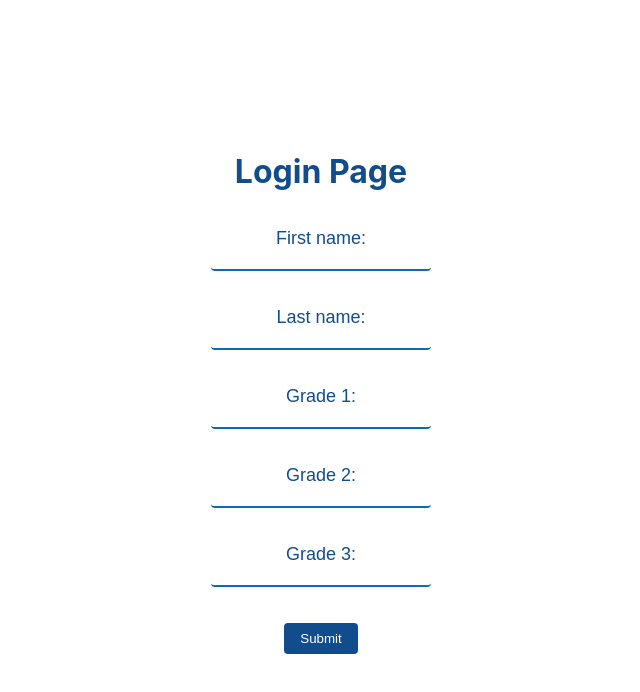
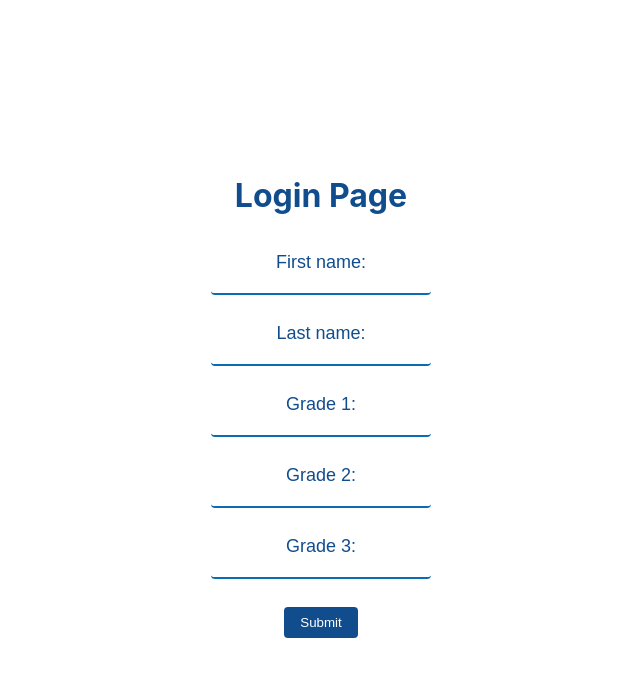
Before and after one commit to omerh23/devops, a React (Create React App) app: page / in a window 1280 px wide. Shown: the top 692 px of the page, without its empty margins (319-959 px from the left). Built offline with nearby package versions, Linux system fonts and the light colour scheme.

Commit message:
add margin to response

```diff
--- a/src/LoginPage.css
+++ b/src/LoginPage.css
@@ -19,7 +19,7 @@ form {
     display: flex;
     flex-direction: column;
     align-items: center;
-    gap: 1rem;
+    gap: 0.5rem;
     margin-top: 1rem;
 }
 
```
